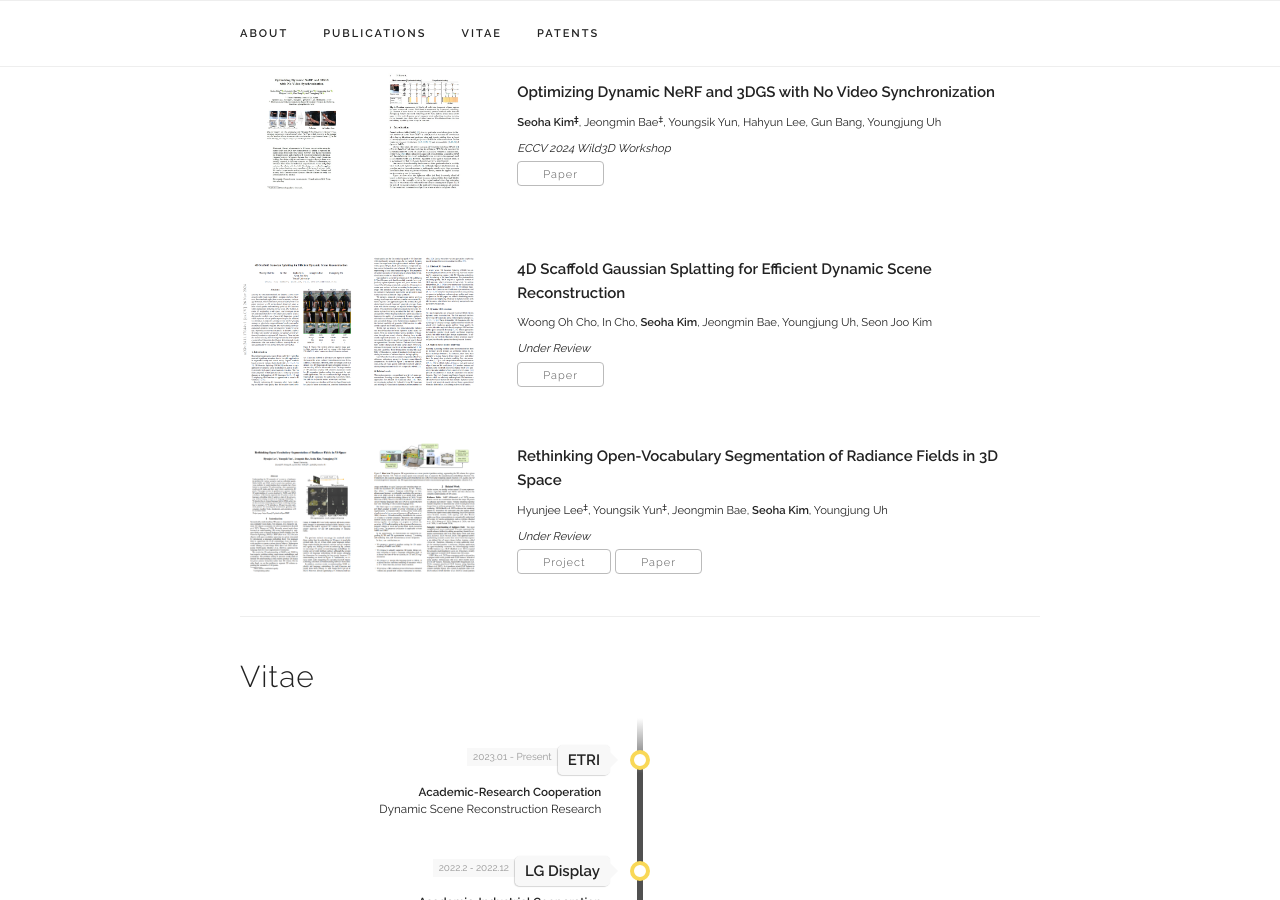
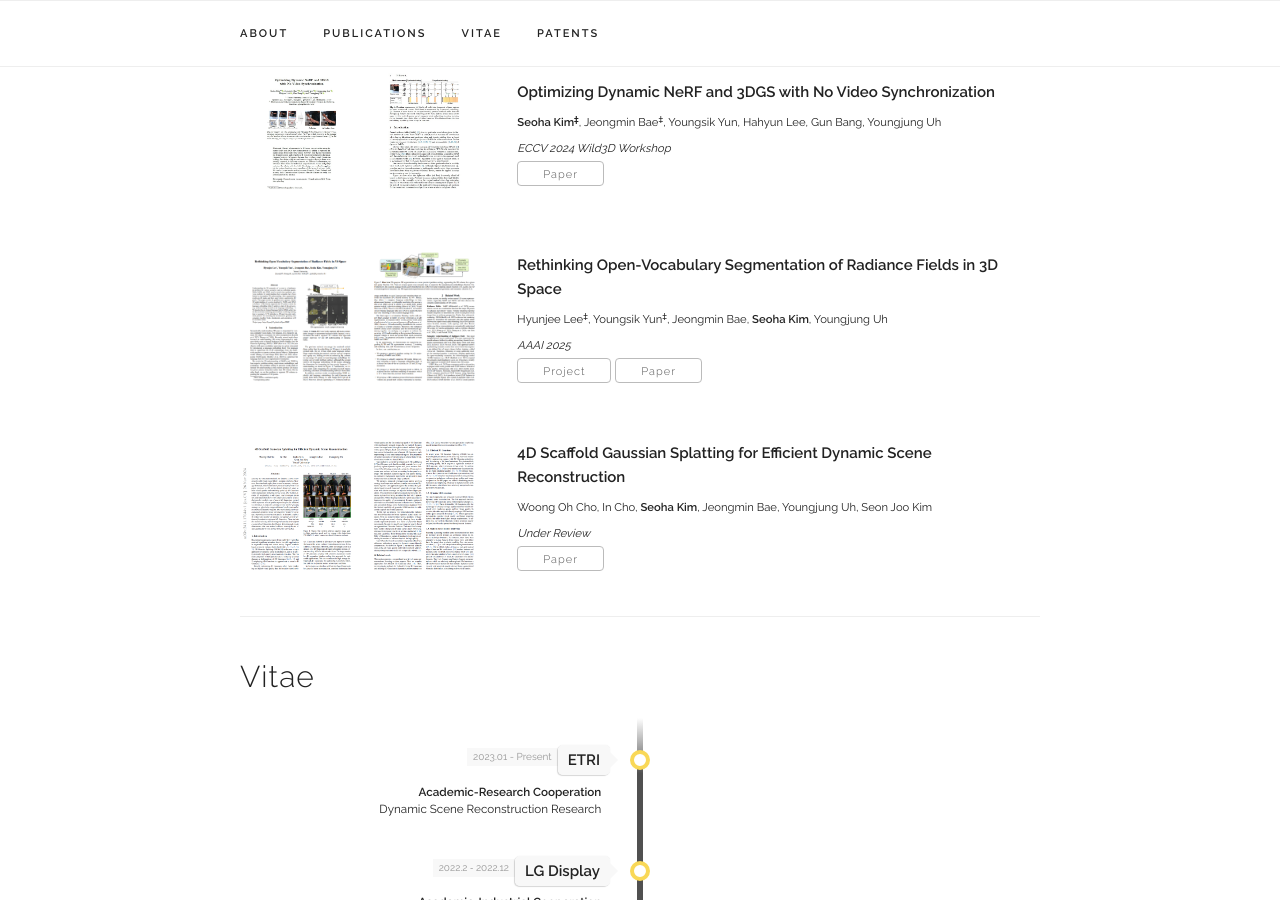
Before and after one commit to seoha-kim/seoha-kim.github.io, a Jekyll site: the page built from index.html, in a window 1280 px wide and 900 px high, scrolled down 1189 px. Built offline with Jekyll 4.4.1, drawn with Linux system fonts in a browser that asks for light colours; some web fonts are replaced.

Commit message:
Update publications.yaml

```diff
--- a/_data/publications.yaml
+++ b/_data/publications.yaml
@@ -28,18 +28,18 @@ papers:
     selected: y
     image: "/assets/publications/sync-4drf_preview.jpg"
 
+  - title: "Rethinking Open-Vocabulary Segmentation of Radiance Fields in 3D Space"
+    authors: "Hyunjee Lee<sup>‡</sup>, Youngsik Yun<sup>‡</sup>, Jeongmin Bae, <b>Seoha Kim</b>, Youngjung Uh"
+    paper_pdf: "https://arxiv.org/abs/2408.07416"
+    project: "https://hyunji12.github.io/Open3DRF/"
+    # code: "https://github.com/hyunji12/Open3DRF"
+    venue: "AAAI 2025"
+    selected: y
+    image: "/assets/publications/open3drf_preview.png"
+
   - title: "4D Scaffold Gaussian Splatting for Efficient Dynamic Scene Reconstruction"
     authors: "Woong Oh Cho, In Cho, <b>Seoha Kim</b>, Jeongmin Bae, Youngjung Uh, Seon Joo Kim"
     paper_pdf: "https://arxiv.org/abs/2411.17044"
     venue: "Under Review"
     selected: y
     image: "/assets/publications/scaff4d_preview.PNG"
-
-  - title: "Rethinking Open-Vocabulary Segmentation of Radiance Fields in 3D Space"
-    authors: "Hyunjee Lee<sup>‡</sup>, Youngsik Yun<sup>‡</sup>, Jeongmin Bae, <b>Seoha Kim</b>, Youngjung Uh"
-    paper_pdf: "https://arxiv.org/abs/2408.07416"
-    project: "https://hyunji12.github.io/Open3DRF/"
-    # code: "https://github.com/hyunji12/Open3DRF"
-    venue: "Under Review"
-    selected: y
-    image: "/assets/publications/open3drf_preview.png"
```
